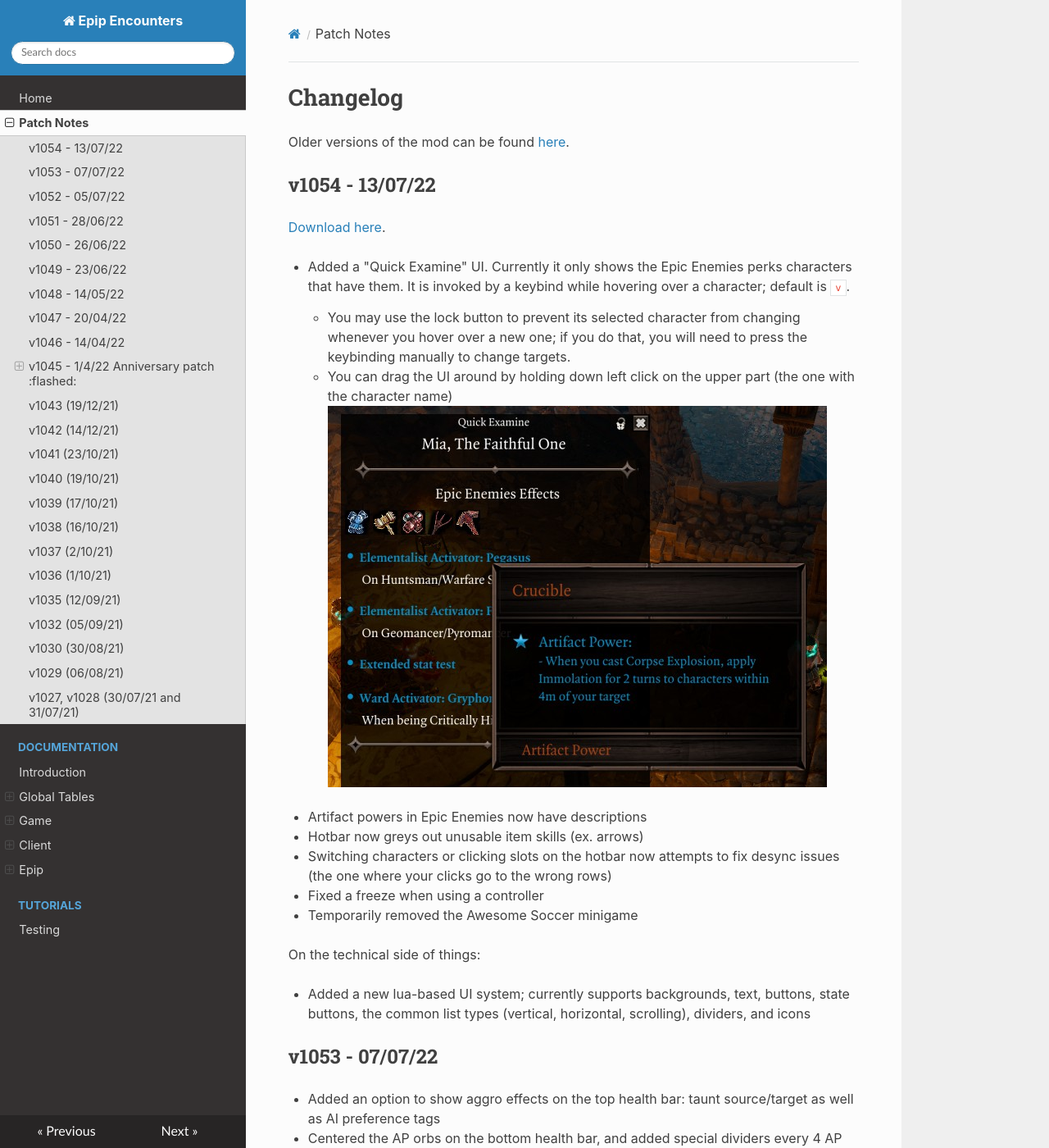
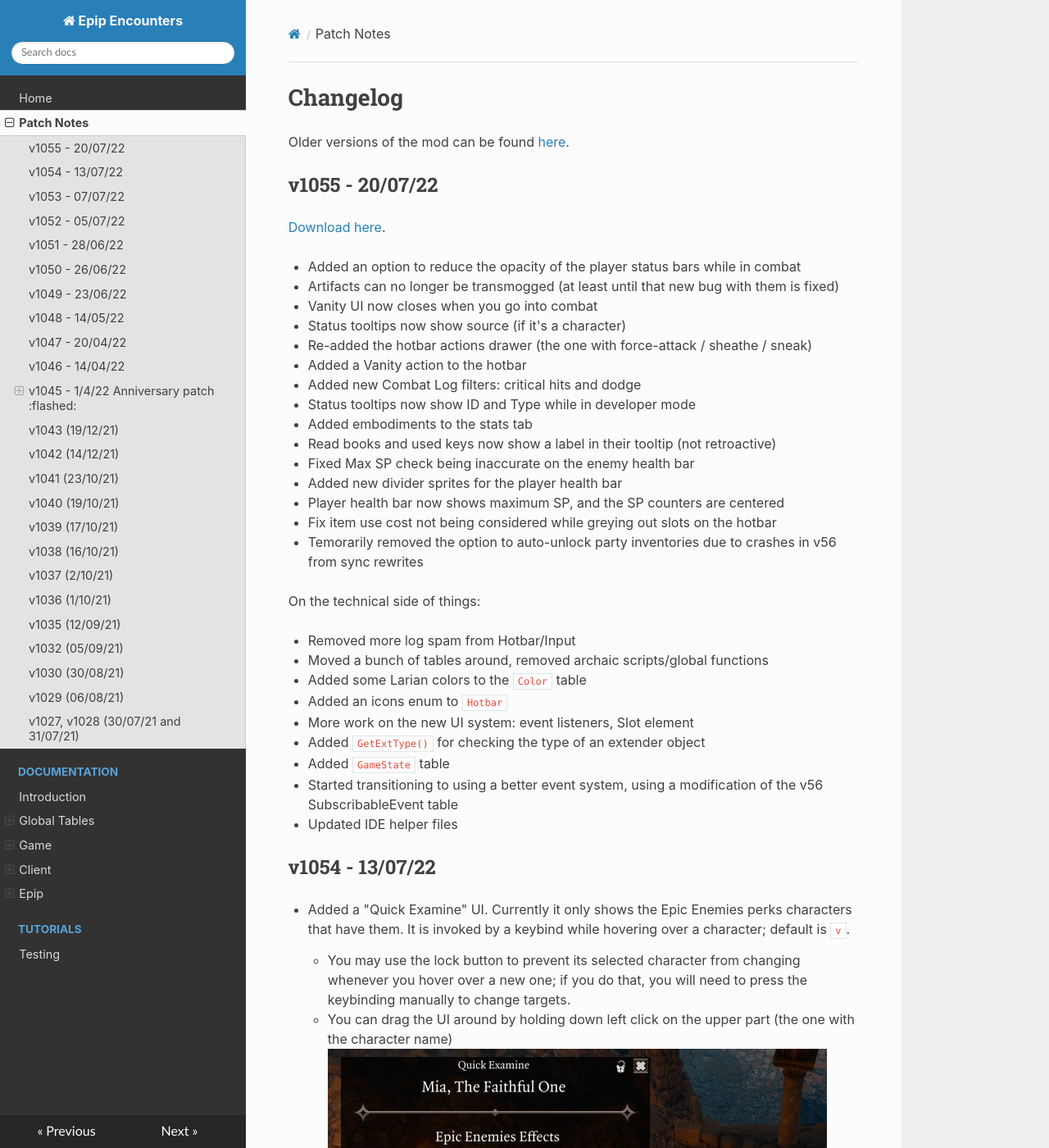
Before and after one commit to PinewoodPip/epip, an MkDocs documentation site: the page built from docs/patchnotes.md, in a window 1280 px wide and 1400 px high. Shown: the whole window at 82% size. Built offline with MkDocs 1.6.1, drawn with Linux system fonts in a browser that asks for light colours; nearby versions of some CDN libraries.

Commit message:
Add v1055 patchnotes

```diff
--- a/docs/patchnotes.md
+++ b/docs/patchnotes.md
@@ -2,10 +2,38 @@
 
 Older versions of the mod can be found [here](https://drive.google.com/drive/folders/13rN97wZFWoyaxgBDwtgxymenjXwezBF5?usp=sharing).
 
+## v1055 - 20/07/22
+[Download here](https://drive.google.com/file/d/1EDgufwqUGQpU3c-WlHV57OBwQ4mQbD-_/view?usp=sharing).
+
+- Added an option to reduce the opacity of the player status bars while in combat
+- Artifacts can no longer be transmogged (at least until that new bug with them is fixed)
+- Vanity UI now closes when you go into combat
+- Status tooltips now show source (if it's a character)
+- Re-added the hotbar actions drawer (the one with force-attack / sheathe / sneak)
+- Added a Vanity action to the hotbar
+- Added new Combat Log filters: critical hits and dodge
+- Status tooltips now show ID and Type while in developer mode
+- Added embodiments to the stats tab
+- Read books and used keys now show a label in their tooltip (not retroactive)
+- Fixed Max SP check being inaccurate on the enemy health bar
+- Added new divider sprites for the player health bar
+- Player health bar now shows maximum SP, and the SP counters are centered
+- Fix item use cost not being considered while greying out slots on the hotbar
+- Temorarily removed the option to auto-unlock party inventories due to crashes in v56 from sync rewrites
+
+On the technical side of things:
+
+- Removed more log spam from Hotbar/Input
+- Moved a bunch of tables around, removed archaic scripts/global functions
+- Added some Larian colors to the `Color` table
+- Added an icons enum to `Hotbar`
+- More work on the new UI system: event listeners, Slot element
+- Added `GetExtType()` for checking the type of an extender object
+- Added `GameState` table
+- Started transitioning to using a better event system, using a modification of the v56 SubscribableEvent table
+- Updated IDE helper files
+
 ## v1054 - 13/07/22
-
-[Download here](https://drive.google.com/file/d/1plk3kjyEwtjTTL8R8wvK_5AQ96EmNzOq/view?usp=sharing).
-
 
 - Added a "Quick Examine" UI. Currently it only shows the Epic Enemies perks characters that have them. It is invoked by a keybind while hovering over a character; default is `v`.
     - You may use the lock button to prevent its selected character from changing whenever you hover over a new one; if you do that, you will need to press the keybinding manually to change targets.
```
Also changed, not shown: docs/index.md (+1 -1 lines).
